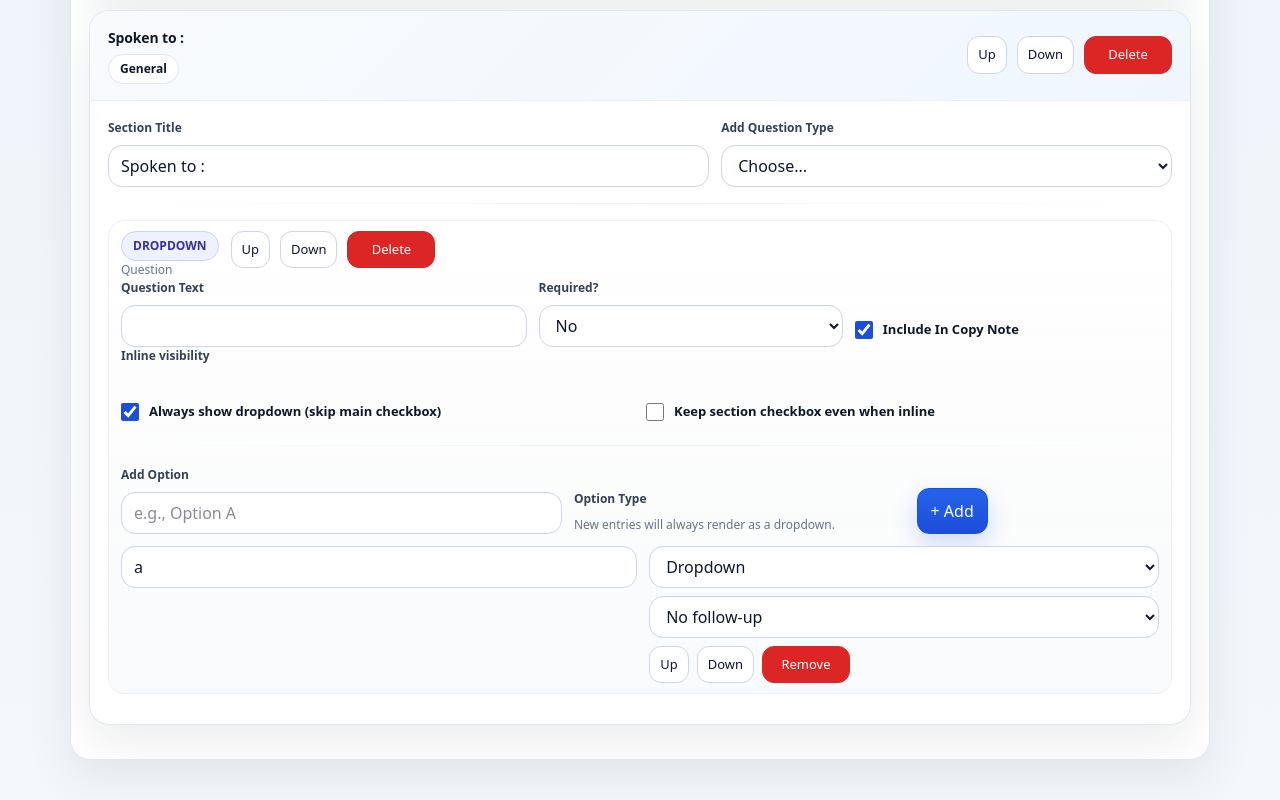
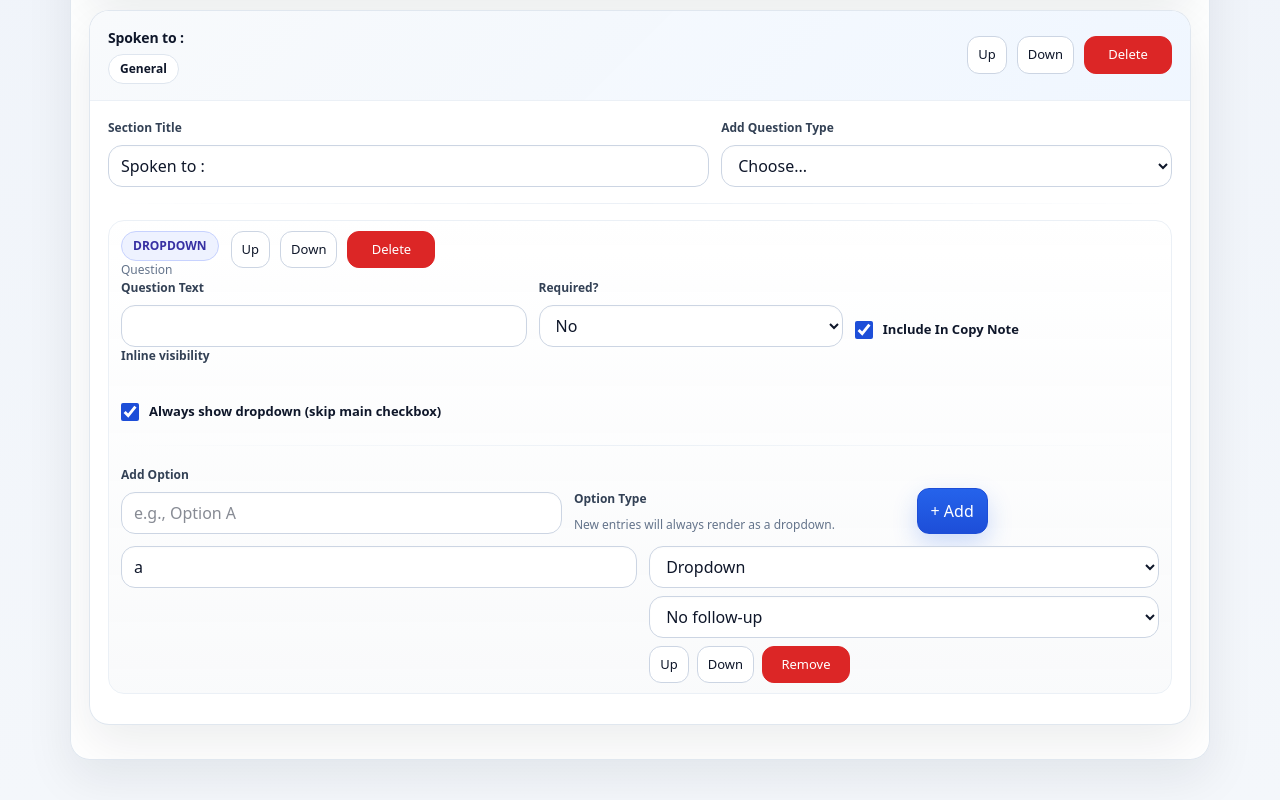
Before and after one commit to itlakshya/note-taker, a Next.js app: page /admin in a window 1280 px wide. Shown: the part 1841-2641 px from the top of the page. Built offline with nearby package versions, Linux system fonts and the light colour scheme.

Commit message:
added checkbox logics

```diff
--- a/src/components/AdminBuilderPage.tsx
+++ b/src/components/AdminBuilderPage.tsx
@@ -66,7 +66,6 @@ function blankQuestion(type: QuestionType, blankLabel = false): Question {
     includeInCopy: true,
     options: [],
     showInlineDropdown: false,
-    showSectionToggleWhenInline: false,
   };
 }
 
@@ -246,18 +245,6 @@ function QuestionEditor({
                   <span>Always show dropdown (skip main checkbox)</span>
                 </label>
               </div>
-              {question.showInlineDropdown ? (
-                <div className="selectCell">
-                  <label className="copyToggle">
-                    <input
-                      type="checkbox"
-                      checked={question.showSectionToggleWhenInline}
-                      onChange={(event) => onChange({ ...question, showSectionToggleWhenInline: event.target.checked })}
-                    />
-                    <span>Keep section checkbox even when inline</span>
-                  </label>
-                </div>
-              ) : null}
             </div>
           ) : null}
         </>
--- a/src/components/UserFormPage.tsx
+++ b/src/components/UserFormPage.tsx
@@ -507,13 +507,11 @@ export default function UserFormPage() {
                           const path = `general__${question.id}`;
                           const field = fieldKey("general", path);
                           const shouldShowInline = question.type === "dropdown" && question.showInlineDropdown;
-                          const forceEnabled = shouldShowInline && !question.showSectionToggleWhenInline;
-                          const showSectionToggle = !shouldShowInline || question.showSectionToggleWhenInline;
                           return (
                             <div className="userSection" key={`general_${section.id}`}>
                               <div className="userSectionHeadInline">
                                 <div className="userSectionTitle">{sectionTitle}</div>
-                                {showSectionToggle ? (
+                                {!shouldShowInline ? (
                                   <label className="sectionToggleOnly" htmlFor={`${field}__toggle`} aria-label={`Toggle ${sectionTitle}`}>
                                     <input
                                       type="checkbox"
@@ -526,7 +524,7 @@ export default function UserFormPage() {
                                   </label>
                                 ) : null}
                               </div>
-                              {renderQuestion(question, path, true, true, forceEnabled)}
+                              {renderQuestion(question, path, true, true, shouldShowInline)}
                             </div>
                           );
                         }
--- a/src/lib/form-state.ts
+++ b/src/lib/form-state.ts
@@ -34,7 +34,6 @@ export type Question = {
   includeInCopy: boolean;
   options: Option[];
   showInlineDropdown: boolean;
-  showSectionToggleWhenInline: boolean;
 };
 
 export type Category = {
@@ -105,7 +104,6 @@ function normalizeQuestion(value: unknown): Question {
     required: Boolean(record.required),
     includeInCopy: record.includeInCopy === undefined ? true : Boolean(record.includeInCopy),
     showInlineDropdown: Boolean(record.showInlineDropdown),
-    showSectionToggleWhenInline: Boolean(record.showSectionToggleWhenInline),
     options: rawOptions.map((option) => {
       const optionRecord =
         option && typeof option === "object" ? (option as Record<string, unknown>) : {};
```
